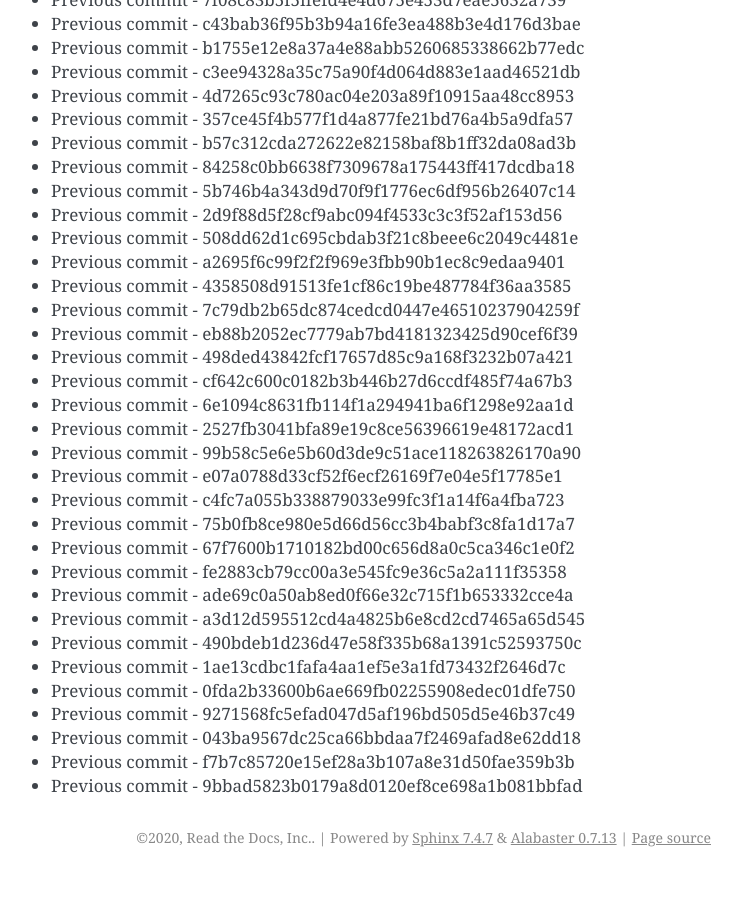
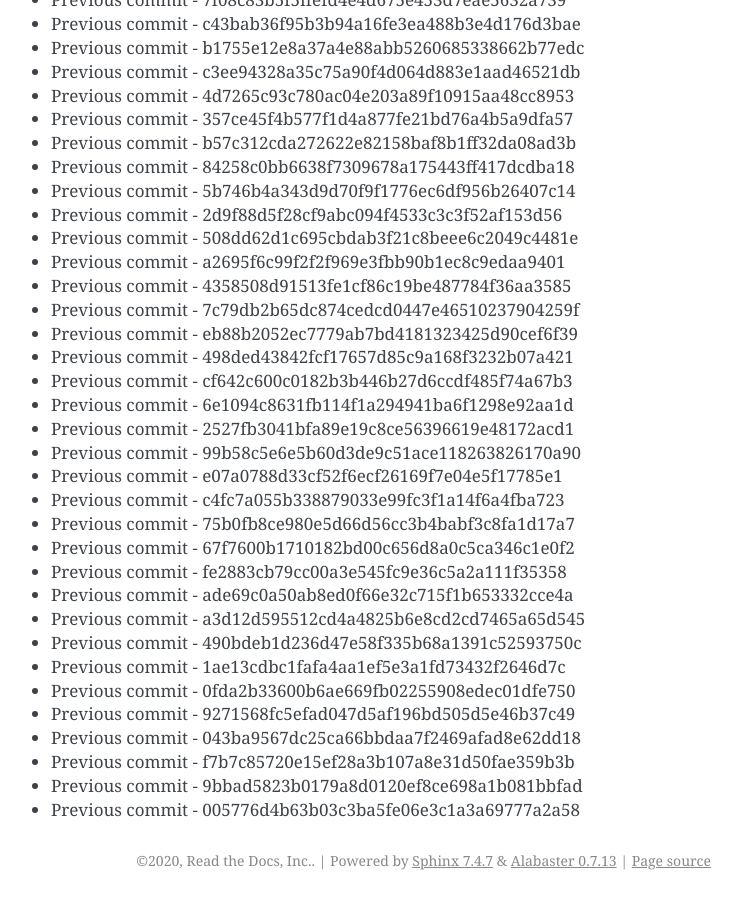
Before and after one commit to readthedocs/rtd-git-stresstest, a Sphinx documentation site: the page built from docs/updates.rst, in a window 1280 px wide and 900 px high, scrolled down 88299 px. Shown: the whole window, without its empty margins (399-1141 px from the left). Built offline with Sphinx 7.4.7, drawn with Linux system fonts in a browser that asks for light colours; before the commit the page ends 89176 px from its top, so only the background shows below that.

Commit message:
Generating commit from previous: 005776d4b63b03c3ba5fe06e3c1a3a69777a2a58

```diff
--- a/docs/updates.rst
+++ b/docs/updates.rst
@@ -3742,3 +3742,4 @@ It can be tested for any performance characteristics.
 * Previous commit - 043ba9567dc25ca66bbdaa7f2469afad8e62dd18
 * Previous commit - f7b7c85720e15ef28a3b107a8e31d50fae359b3b
 * Previous commit - 9bbad5823b0179a8d0120ef8ce698a1b081bbfad
+* Previous commit - 005776d4b63b03c3ba5fe06e3c1a3a69777a2a58
```
